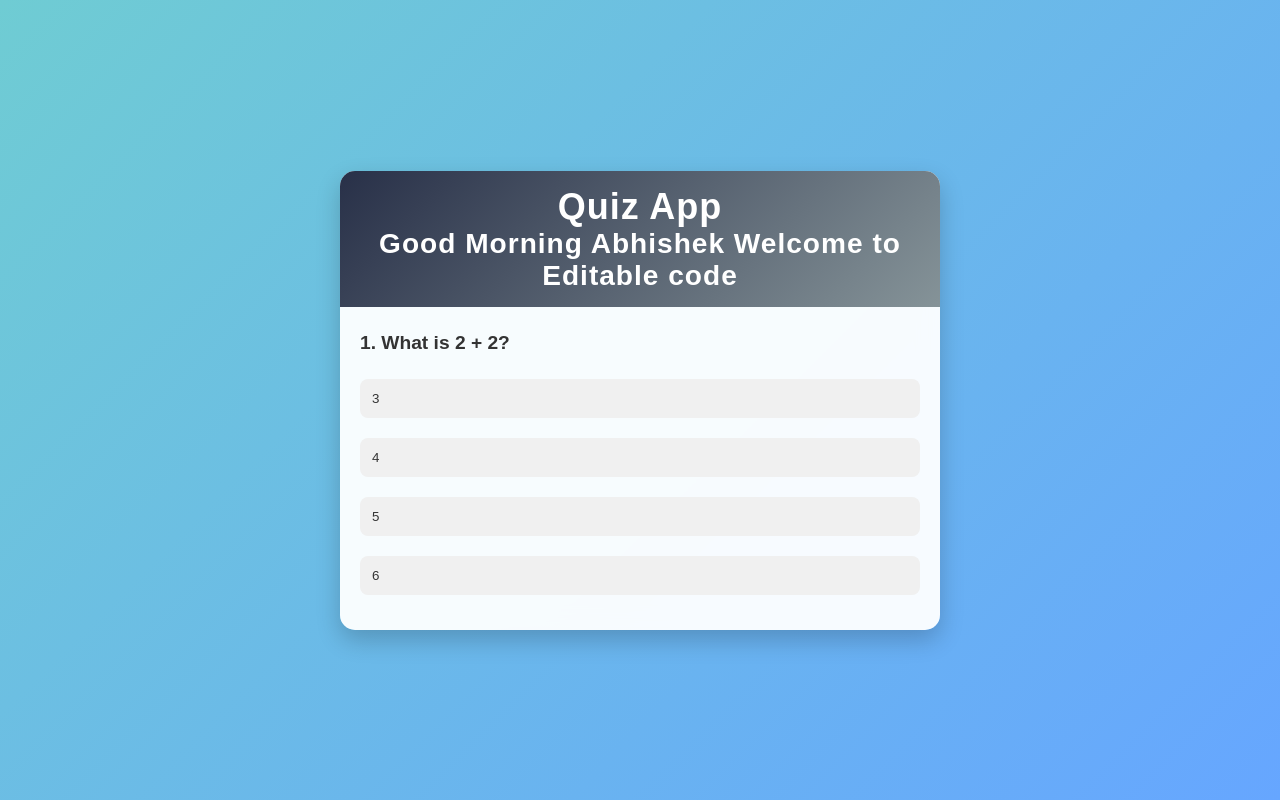
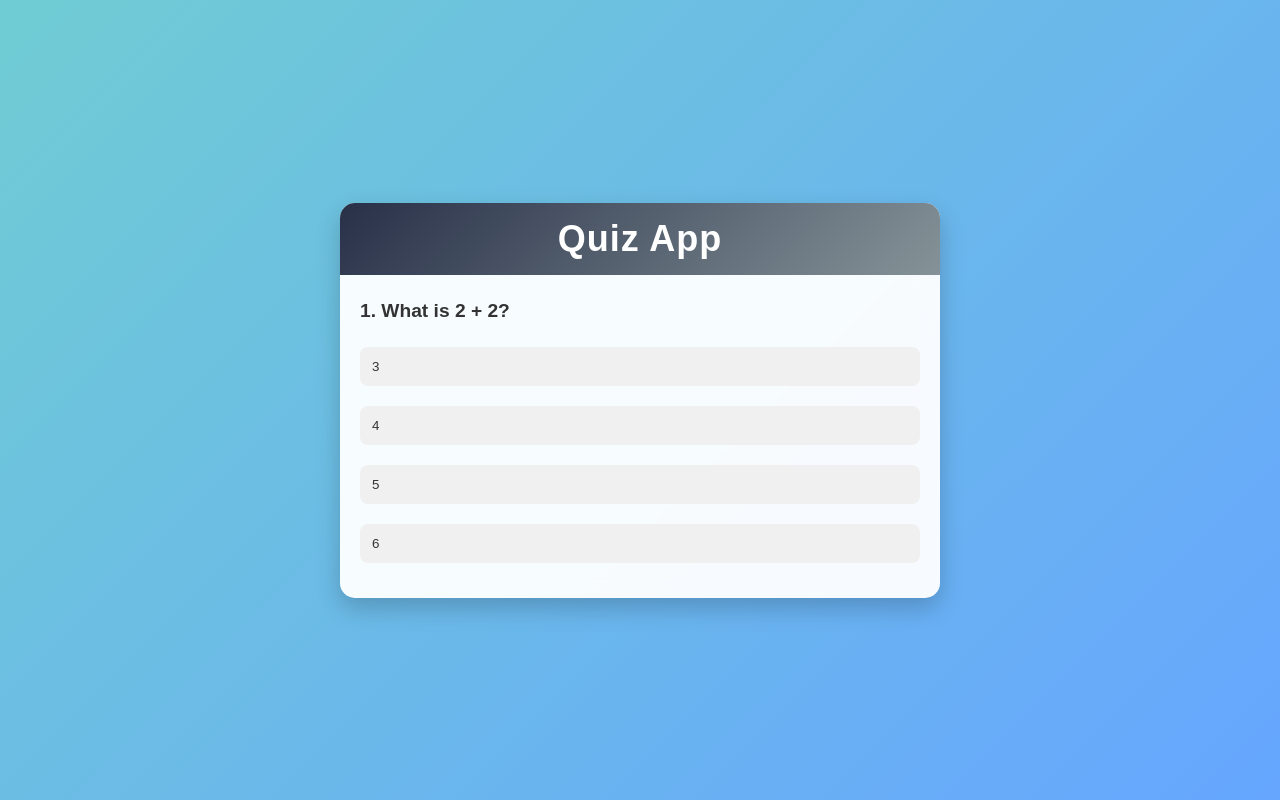
Before and after one commit to abhishek-rajkumar/Quiz_App, a plain HTML site: page index.html in a window 1280 px wide. Drawn offline with Linux system fonts and the light colour scheme.

Commit message:
Update index.html

```diff
--- a/index.html
+++ b/index.html
@@ -10,7 +10,6 @@
     <div class="app">
         <div class="quiz-app">
             <h2>Quiz App</h2>
-            <h3>Good Morning Abhishek Welcome to Editable code</h3>
         </div>
         <div class="quiz">
             <h4 id="question">Question goes here</h4>
```
